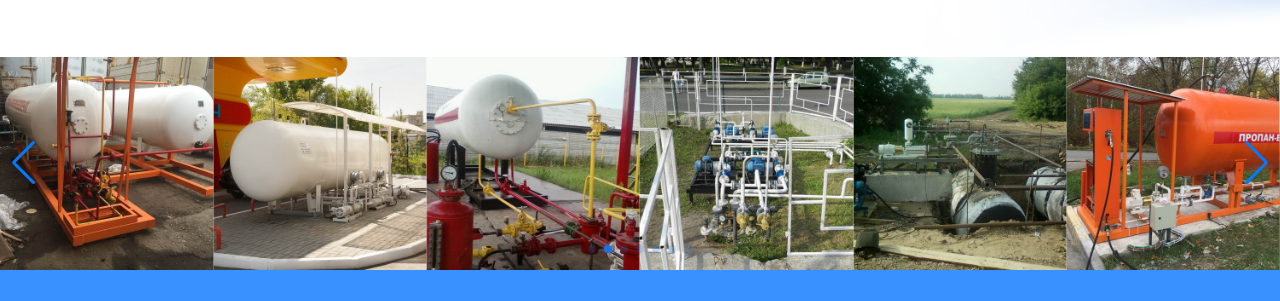
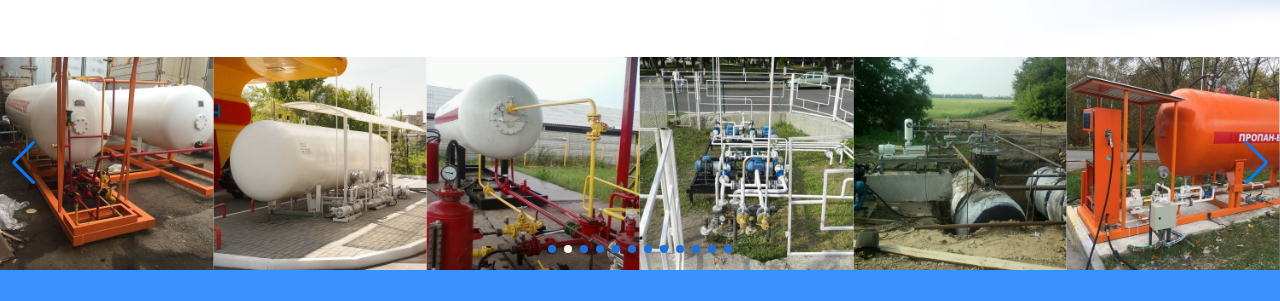
Before and after one commit to dobrolab/lpg, a plain HTML site: page index.html in a window 1280 px wide. Shown: the part 651-952 px from the top of the page. Drawn offline with Linux system fonts and the light colour scheme.

Commit message:
gallery upd

```diff
--- a/css/_gallery.sass
+++ b/css/_gallery.sass
@@ -2,10 +2,13 @@
 /* gallery */
 
 #gallery
+	.swiper-pagination
+	.swiper-pagination-bullet
+		box-shadow: 0 0 20px #555
+		opacity: 1
+		background-color: $c1
 	.swiper-pagination-bullet-active
-		background-color: #fff !important
-	.swiper-pagination-bullet
-		background-color: $c1 !important
+		background-color: #fff
 	.swiper-slide
 		img
 			filter: brightness(1)
--- a/index.html
+++ b/index.html
@@ -121,6 +121,7 @@
 							delay: 2500,
 							disableOnInteraction: true,
 						},
+						loop: true,
 						spaceBetween: 0,
 						navigation: {
 							nextEl: ".swiper-button-next",
```
Also changed, not shown: css/styles.css, img/promo_img.png, 1 other file.
